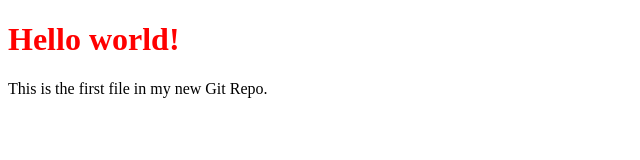
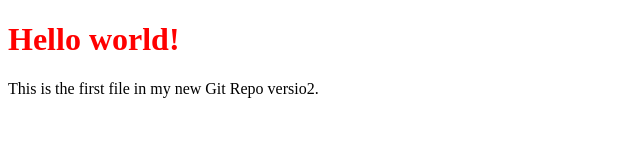
Before and after one commit to y4assin/m8-, a plain HTML site: page index.html in a window 1280 px wide. Shown: the full height of the page, 0-640 px from the left. Drawn offline with Linux system fonts and the light colour scheme.

Commit message:
Versio 2

```diff
--- a/index.html
+++ b/index.html
@@ -6,7 +6,7 @@
   <body>
 
     <h1 style="color:#f00">Hello world!</h1>
-    <p>This is the first file in my new Git Repo.</p>
+    <p>This is the first file in my new Git Repo versio2.</p>
 
   </body>
 </html>
```
